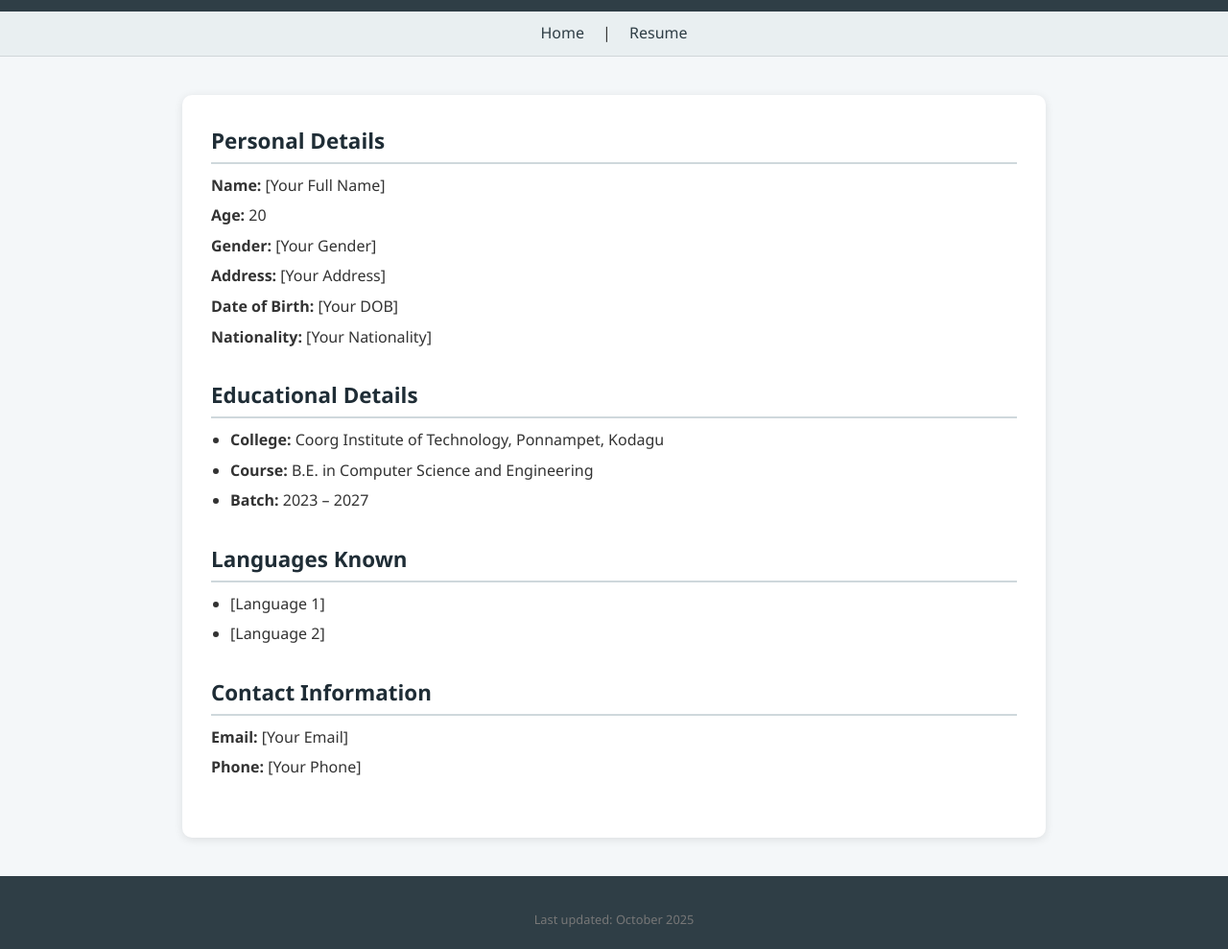
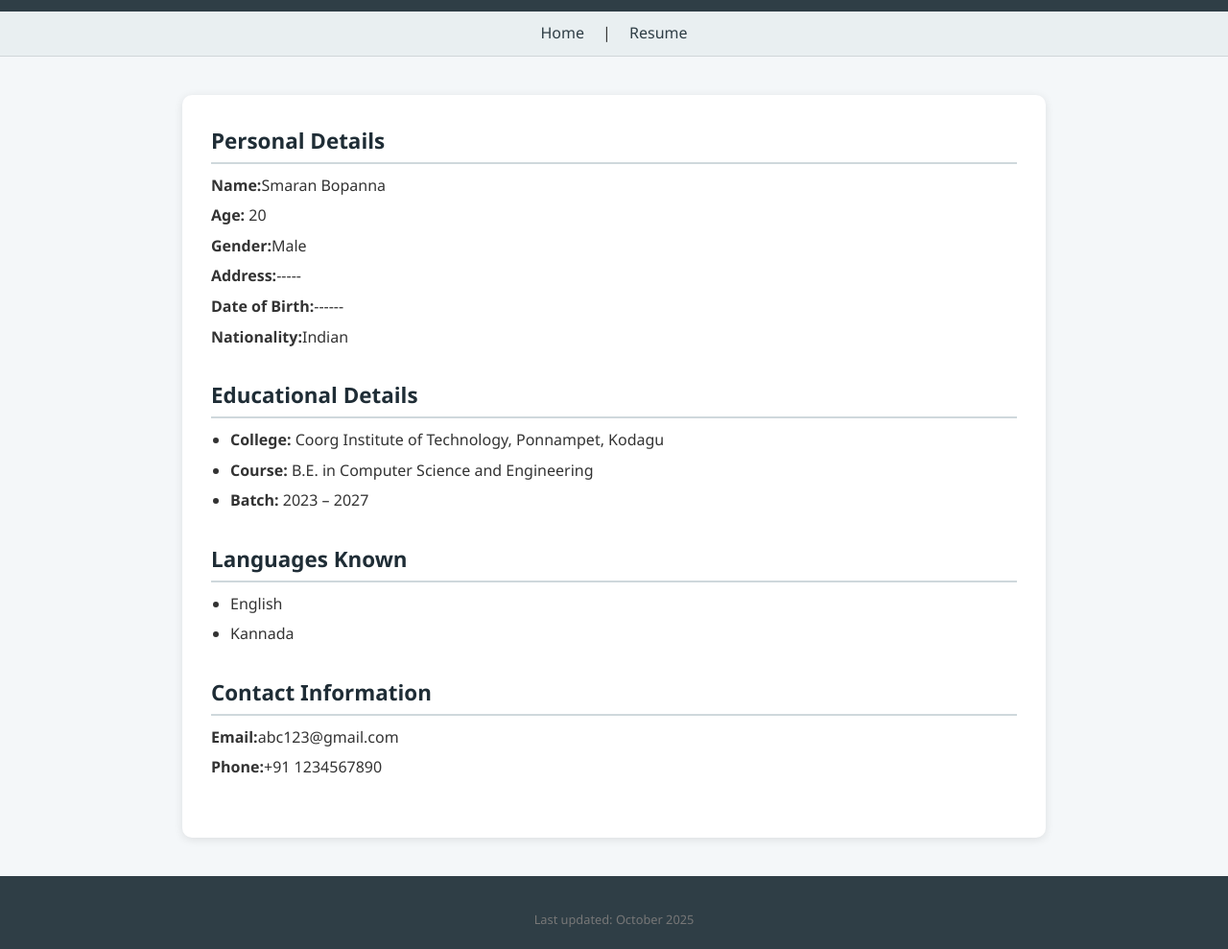
Before and after one commit to zephyrxyz-sketch/Resume, a plain HTML site: page biodata.html in a window 1280 px wide. Shown: the part 94-1083 px from the top of the page at 96% size. Drawn offline with Linux system fonts and the light colour scheme.

Commit message:
Update biodata.html

```diff
--- a/biodata.html
+++ b/biodata.html
@@ -19,12 +19,12 @@
   <div class="container">
     <section>
       <h2>Personal Details</h2>
-      <p><strong>Name:</strong> [Your Full Name]</p>
+      <p><strong>Name:</strong>Smaran Bopanna</p>
       <p><strong>Age:</strong> 20</p>
-      <p><strong>Gender:</strong> [Your Gender]</p>
-      <p><strong>Address:</strong> [Your Address]</p>
-      <p><strong>Date of Birth:</strong> [Your DOB]</p>
-      <p><strong>Nationality:</strong> [Your Nationality]</p>
+      <p><strong>Gender:</strong>Male</p>
+      <p><strong>Address:</strong>-----</p>
+      <p><strong>Date of Birth:</strong>------</p>
+      <p><strong>Nationality:</strong>Indian</p>
     </section>
 
     <section>
@@ -39,15 +39,15 @@
     <section>
       <h2>Languages Known</h2>
       <ul>
-        <li>[Language 1]</li>
-        <li>[Language 2]</li>
+        <li>English</li>
+        <li>Kannada</li>
       </ul>
     </section>
 
     <section>
       <h2>Contact Information</h2>
-      <p><strong>Email:</strong> [Your Email]</p>
-      <p><strong>Phone:</strong> [Your Phone]</p>
+      <p><strong>Email:</strong>abc123@gmail.com</p>
+      <p><strong>Phone:</strong>+91 1234567890</p>
     </section>
   </div>
 
```
